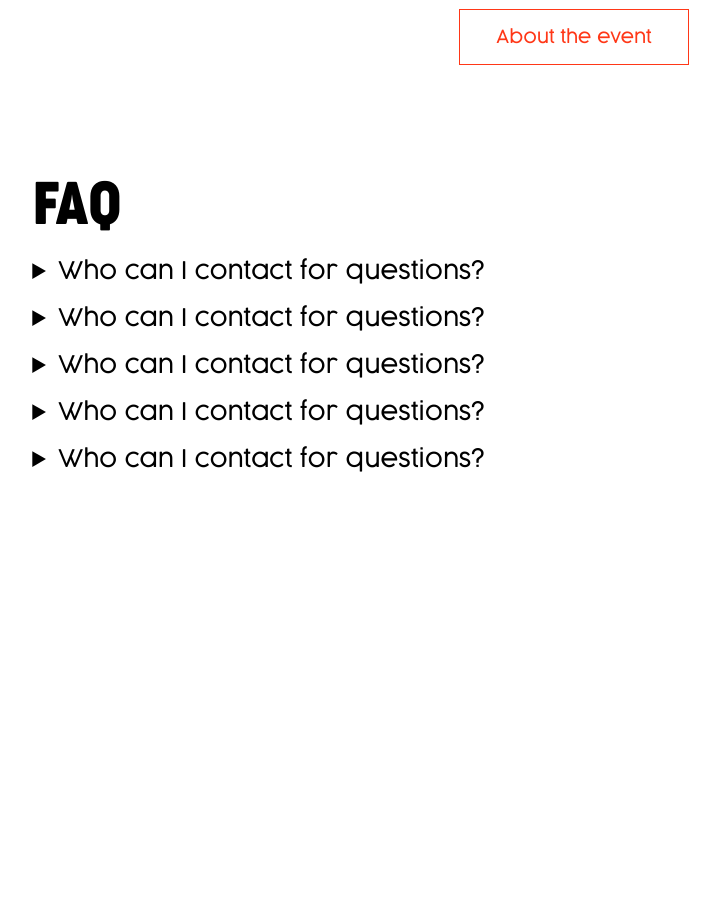
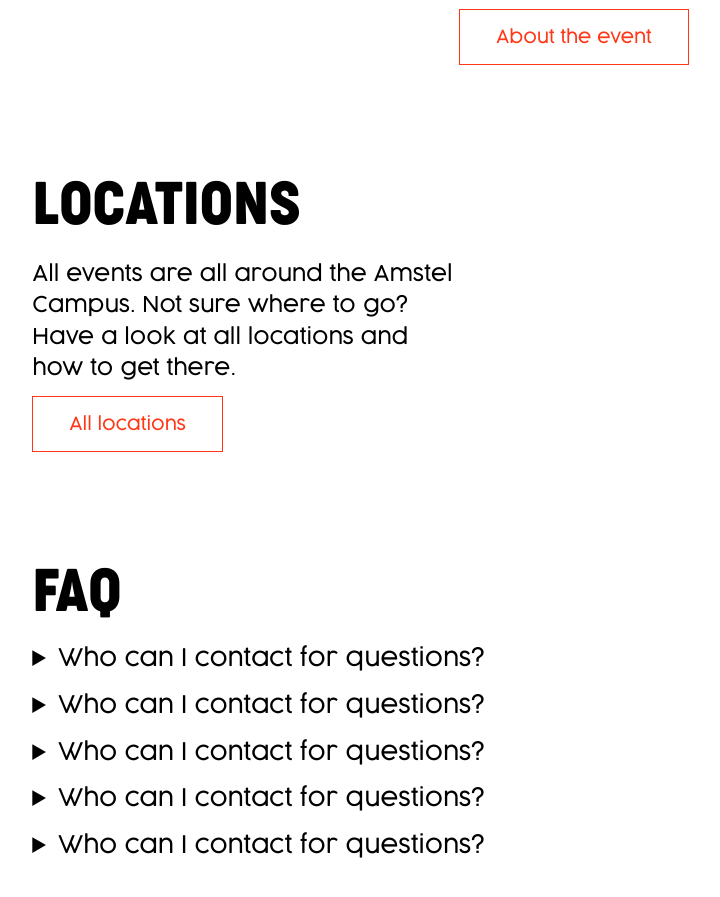
Before and after one commit to outburstams/outburst.ams, an Eleventy site: page index.njk in a window 1280 px wide. Shown: the part 2693-3590 px from the top of the page, without its empty margins (181-901 px from the left). Before the commit the page ends 3298 px from the top, so only its background shows below. Built offline with nearby package versions, Linux system fonts and the light colour scheme; Eleventy itself is replaced by a stand-in of ours; files that its build step writes are made by us from their sources; a web font is replaced by a local one.

Commit message:
Add locations block

```diff
--- a/_data/schedule/monday.json
+++ b/_data/schedule/monday.json
@@ -1,7 +1,10 @@
 {
   "event1": {
     "time": "17:00 - 17:45",
-    "location": "Dome",
+    "location":  {
+      "title": "Dome",
+      "link": "http://www.amsterdamuas.com/locations/hva-locations/theo-thijssen-building.html?origin=70GMF5SRSdSq84xbw2MUIw"
+    },
     "title": "Ontvangst genodigden met hapje en drankje."
   },
   "event2": {
--- /dev/null
+++ b/_includes/blocks/locations.njk
@@ -0,0 +1,5 @@
+<section class="locations">
+  <h3>Locations</h3>
+  <p>All events are all around the Amstel Campus. Not sure where to go? Have a look at all locations and how to get there.</p>
+  <a href="/about" class="btn">All locations</a>
+</section>
--- a/css/config/_layout.scss
+++ b/css/config/_layout.scss
@@ -21,6 +21,10 @@ header {
   grid-column: 2 / -2;
 }
 
+.locations {
+  grid-column: 2 / -4;
+}
+
 section {
   grid-column: 2 / -2;
   margin: $p-l 0;
--- a/index.njk
+++ b/index.njk
@@ -5,5 +5,6 @@ layout: layouts/default
 {% include 'blocks/header.njk' %}
 {% include 'blocks/showcase.njk' %}
 {% include 'blocks/info.njk' %}
+{% include 'blocks/locations.njk' %}
 {% include 'blocks/faq.njk' %}
 {% include 'blocks/background.njk' %}
```
Also changed, not shown: css/style.css.
